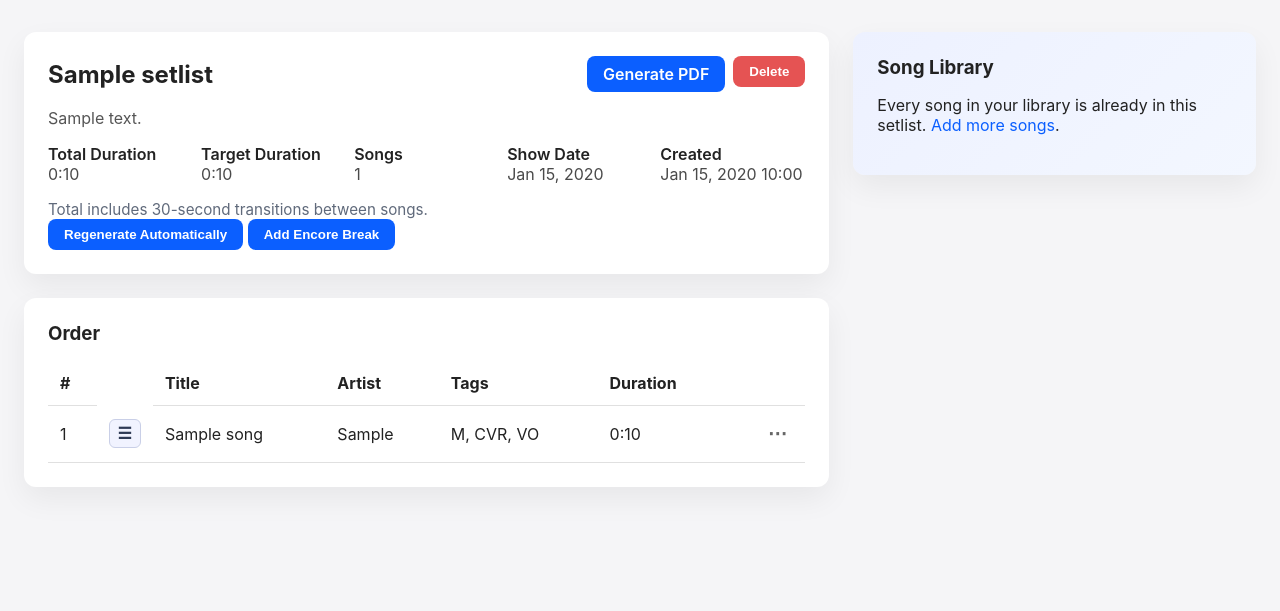
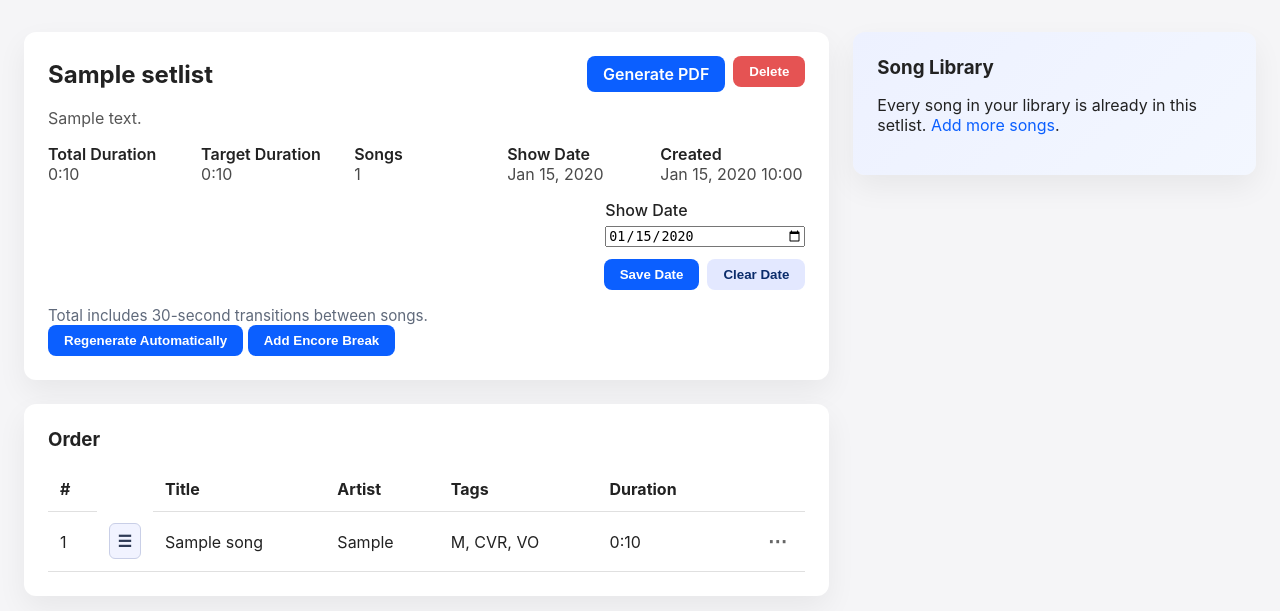
Before and after one commit to Mrjmbjmb/setlist-manager, a Flask app: page /setlists/1 in a window 1280 px wide; the page is wider, and only the part inside the window is pictured. Shown: the part 72-683 px from the top of that part. Run offline with Flask 3, Linux system fonts and the light colour scheme; tables that the repository leaves empty hold one stand-in row (values such as "Sample post").

Commit message:
ui fixes

```diff
--- a/setlist_manager/routes.py
+++ b/setlist_manager/routes.py
@@ -16,7 +16,7 @@ from flask import (
     url_for,
     send_file,
 )
-from sqlalchemy import func
+from sqlalchemy import case, func
 from sqlalchemy.orm import joinedload
 
 from .database import db
@@ -109,7 +109,14 @@ def _parse_duration(value: str) -> Optional[int]:
 
 @bp.route("/")
 def index():
-    setlists = Setlist.query.order_by(Setlist.created_at.desc()).all()
+    show_date_sort = case((Setlist.show_date.is_(None), 1), else_=0)
+    setlists = (
+        Setlist.query.order_by(
+            show_date_sort,
+            Setlist.show_date.desc(),
+            Setlist.created_at.desc(),
+        ).all()
+    )
     total_songs = Song.query.count()
     return render_template("index.html", setlists=setlists, total_songs=total_songs)
 
@@ -471,10 +478,19 @@ def create_setlist():
         description = request.form.get("description", "").strip()
         duration_raw = request.form.get("target_duration", "")
         action = request.form.get("action", "create")
+        show_date_raw = (request.form.get("show_date") or "").strip()
 
         if not name:
             flash("Setlist name is required.", "error")
             return redirect(url_for("setlists.create_setlist"))
+
+        show_date_value = None
+        if show_date_raw:
+            try:
+                show_date_value = datetime.strptime(show_date_raw, "%Y-%m-%d").date()
+            except ValueError:
+                flash("Show date must be in YYYY-MM-DD format.", "error")
+                return redirect(url_for("setlists.create_setlist"))
 
         target_duration = _parse_duration(duration_raw)
 
@@ -482,6 +498,7 @@ def create_setlist():
             name=name,
             description=description or None,
             target_duration_seconds=target_duration,
+            show_date=show_date_value,
         )
         db.session.add(setlist)
         db.session.flush()
@@ -527,6 +544,33 @@ def view_setlist(setlist_id: int):
         setlist=setlist,
         available_songs=available_songs,
     )
+
+
+@bp.post("/setlists/<int:setlist_id>/show-date")
+def update_show_date(setlist_id: int):
+    setlist = Setlist.query.get_or_404(setlist_id)
+    action = request.form.get("action", "save")
+
+    if action == "clear":
+        setlist.show_date = None
+        db.session.commit()
+        flash("Show date cleared.", "success")
+        return redirect(url_for("setlists.view_setlist", setlist_id=setlist.id))
+
+    show_date_raw = (request.form.get("show_date") or "").strip()
+    if not show_date_raw:
+        flash("Select a show date or clear the existing one.", "error")
+        return redirect(url_for("setlists.view_setlist", setlist_id=setlist.id))
+
+    try:
+        setlist.show_date = datetime.strptime(show_date_raw, "%Y-%m-%d").date()
+    except ValueError:
+        flash("Show date must be in YYYY-MM-DD format.", "error")
+        return redirect(url_for("setlists.view_setlist", setlist_id=setlist.id))
+
+    db.session.commit()
+    flash("Show date updated.", "success")
+    return redirect(url_for("setlists.view_setlist", setlist_id=setlist.id))
 
 
 @bp.route("/setlists/<int:setlist_id>/available-songs/search")
@@ -772,21 +816,25 @@ def remove_setlist_entry(setlist_id: int, entry_id: int):
         .first()
     )
     if entry is None:
+        if request.headers.get("X-Requested-With") == "XMLHttpRequest":
+            return jsonify({"status": "error", "message": "Song not found in this setlist."}), 404
         abort(404)
 
     song_title = entry.song.title
     db.session.delete(entry)
-    db.session.commit()
+    db.session.flush()
     _normalize_positions(setlist_id)
 
     # Handle AJAX request
     if request.headers.get("X-Requested-With") == "XMLHttpRequest":
-        return jsonify({
-            "status": "success",
-            "message": f'Removed "{song_title}" from setlist.'
-        })
+        return jsonify(
+            {
+                "status": "success",
+                "message": f'Removed "{song_title}" from the setlist.',
+            }
+        )
 
-    flash("Removed song from setlist.", "success")
+    flash(f'Removed "{song_title}" from the setlist.', "success")
     return redirect(url_for("setlists.view_setlist", setlist_id=setlist_id))
 
 
--- a/setlist_manager/static/setlist.js
+++ b/setlist_manager/static/setlist.js
@@ -1,17 +1,162 @@
 (() => {
     const tableBody = document.querySelector("[data-setlist-body]");
-    if (!tableBody) {
-        return;
-    }
+    const reorderUrl = tableBody?.dataset.reorderUrl || null;
 
-    const reorderUrl = tableBody.dataset.reorderUrl;
-    if (!reorderUrl) {
+    const actionSelector = "[data-entry-action]";
+    const menuSelector = "[data-entry-menu]";
+    const toggleSelector = "[data-entry-menu-toggle]";
+
+    const closeEntryMenus = () => {
+        document.querySelectorAll(`${menuSelector}.show`).forEach((menu) => {
+            menu.classList.remove("show");
+            const toggle = document.querySelector(
+                `${toggleSelector}[aria-controls="${menu.id}"]`
+            );
+            if (toggle) {
+                toggle.setAttribute("aria-expanded", "false");
+            }
+        });
+    };
+
+    const fallbackPost = (url) => {
+        const form = document.createElement("form");
+        form.method = "POST";
+        form.action = url;
+        form.style.display = "none";
+        document.body.appendChild(form);
+        form.submit();
+    };
+
+    const performEntryAction = (action, url) => {
+        if (!url) {
+            return;
+        }
+
+        const confirmations = {
+            "remove-song": "Remove this song from the setlist?",
+            "remove-encore": "Remove this encore break?",
+            "add-encore": "Add an encore break after this song?",
+        };
+
+        const confirmMessage = confirmations[action];
+        if (confirmMessage && !window.confirm(confirmMessage)) {
+            return;
+        }
+
+        fetch(url, {
+            method: "POST",
+            headers: {
+                "X-Requested-With": "XMLHttpRequest",
+                "Content-Type": "application/x-www-form-urlencoded",
+            },
+        })
+            .then((response) => {
+                if (!response.ok) {
+                    throw new Error(`Request failed with ${response.status}`);
+                }
+                return response.json();
+            })
+            .then((data) => {
+                if (!data || (data.status !== "success" && data.status !== "ok")) {
+                    throw new Error(data?.message || "Unexpected response from server.");
+                }
+                window.location.reload();
+            })
+            .catch((error) => {
+                console.error("Falling back to form submission after error:", error);
+                fallbackPost(url);
+            });
+    };
+
+    document.addEventListener("click", (event) => {
+        const actionButton = event.target.closest(actionSelector);
+        if (actionButton) {
+            event.preventDefault();
+            event.stopPropagation();
+            closeEntryMenus();
+            performEntryAction(
+                actionButton.dataset.entryAction,
+                actionButton.dataset.actionUrl
+            );
+            return;
+        }
+
+        const toggle = event.target.closest(toggleSelector);
+        if (toggle) {
+            event.preventDefault();
+            event.stopPropagation();
+            const menuId = toggle.getAttribute("aria-controls");
+            const menu = menuId ? document.getElementById(menuId) : null;
+            if (!menu) {
+                return;
+            }
+
+            const isOpen = menu.classList.contains("show");
+            closeEntryMenus();
+            if (!isOpen) {
+                menu.classList.add("show");
+                toggle.setAttribute("aria-expanded", "true");
+            }
+            return;
+        }
+
+        if (!event.target.closest(menuSelector)) {
+            closeEntryMenus();
+        }
+    });
+
+    document.addEventListener("keydown", (event) => {
+        if (event.key === "Escape") {
+            closeEntryMenus();
+        }
+    });
+
+    if (!tableBody || !reorderUrl) {
         return;
     }
 
     let draggedRow = null;
     let draggedEncoreRow = null;
     let initialOrder = [];
+    let hoverRow = null;
+    let hoverPosition = null;
+
+    const setHoverState = (row, position) => {
+        if (hoverRow === row && hoverPosition === position) {
+            return;
+        }
+
+        if (hoverRow) {
+            hoverRow.classList.remove("drag-target-before", "drag-target-after");
+        }
+
+        hoverRow = row;
+        hoverPosition = position;
+
+        if (hoverRow) {
+            hoverRow.classList.add(
+                position === "before" ? "drag-target-before" : "drag-target-after"
+            );
+        }
+    };
+
+    const clearHoverState = () => {
+        if (hoverRow) {
+            hoverRow.classList.remove("drag-target-before", "drag-target-after");
+            hoverRow = null;
+            hoverPosition = null;
+        }
+    };
+
+    const maybeAutoScroll = (clientY) => {
+        const margin = 60;
+        const speed = 15;
+        if (clientY < margin) {
+            window.scrollBy({ top: -speed, behavior: "auto" });
+        } else if (clientY > window.innerHeight - margin) {
+            window.scrollBy({ top: speed, behavior: "auto" });
+        }
+    };
 
     const getEncoreRow = (row) => {
         const previous = row.previousElementSibling;
@@ -101,24 +246,23 @@
         event.dataTransfer.effectAllowed = "move";
         event.dataTransfer.setData("text/plain", row.dataset.entryId);
 
-        // Add visual feedback to the drag handle
-        handle.style.transform = 'scale(1.1)';
-        handle.style.background = '#e7efff';
+        handle.style.transform = "scale(1.1)";
+        handle.style.background = "#e7efff";
     });
 
     tableBody.addEventListener("dragend", () => {
         if (draggedRow) {
             draggedRow.classList.remove("dragging");
-
-            // Reset drag handle styling
-            const handle = draggedRow.querySelector('[data-drag-handle]');
+            const handle = draggedRow.querySelector("[data-drag-handle]");
             if (handle) {
-                handle.style.transform = '';
-                handle.style.background = '';
+                handle.style.transform = "";
+                handle.style.background = "";
             }
         }
+
         draggedRow = null;
         draggedEncoreRow = null;
+        clearHoverState();
     });
 
     tableBody.addEventListener("dragover", (event) => {
@@ -127,25 +271,51 @@
         }
         event.preventDefault();
         event.dataTransfer.dropEffect = "move";
+        maybeAutoScroll(event.clientY);
 
-        const targetRow = event.target.closest("tr[data-entry-id]");
+        let targetRow = event.target.closest("tr[data-entry-id]");
+        let forceBefore = false;
+
+        if (!targetRow) {
+            const encoreRow = event.target.closest("tr.encore-break");
+            if (encoreRow) {
+                const nextRow = encoreRow.nextElementSibling;
+                if (nextRow && nextRow.matches("tr[data-entry-id]")) {
+                    targetRow = nextRow;
+                    forceBefore = true;
+                }
+            }
+        }
+
         if (!targetRow) {
             placeRow(draggedRow, null);
+            const rows = tableBody.querySelectorAll("tr[data-entry-id]");
+            if (rows.length) {
+                setHoverState(rows[rows.length - 1], "after");
+            } else {
+                clearHoverState();
+            }
             return;
         }
 
         if (targetRow === draggedRow) {
+            clearHoverState();
             return;
         }
 
-        const rect = targetRow.getBoundingClientRect();
-        const offset = event.clientY - rect.top;
-        const insertBefore = offset < rect.height / 2;
+        let insertBefore = forceBefore;
+        if (!insertBefore) {
+            const rect = targetRow.getBoundingClientRect();
+            const offset = event.clientY - rect.top;
+            insertBefore = offset < rect.height / 2;
+        }
 
         if (insertBefore) {
             placeRow(draggedRow, targetRow);
+            setHoverState(targetRow, "before");
         } else {
             placeRow(draggedRow, targetRow.nextElementSibling);
+            setHoverState(targetRow, "after");
         }
     });
 
@@ -155,11 +325,11 @@
         }
         event.preventDefault();
 
+        clearHoverState();
         updatePositionCells();
         persistOrder();
     });
 
-    // Prevent dragging from triggering on interactive elements other than the handle.
     tableBody.querySelectorAll("button, a").forEach((element) => {
         element.addEventListener("dragstart", (event) => {
             if (!event.target.closest("[data-drag-handle]")) {
--- a/setlist_manager/static/style.css
+++ b/setlist_manager/static/style.css
@@ -477,6 +477,11 @@ button:disabled,
 .drag-cell {
     width: 3rem;
     text-align: center;
+    cursor: grab;
+}
+
+.drag-cell:active {
+    cursor: grabbing;
 }
 
 .drag-handle {
@@ -487,6 +492,11 @@ button:disabled,
     padding: 0.25rem 0.5rem;
     font-size: 1rem;
     color: #2e3a55;
+    display: flex;
+    align-items: center;
+    justify-content: center;
+    width: 100%;
+    min-height: 2.25rem;
 }
 
 .drag-handle:focus {
@@ -520,6 +530,14 @@ tr.dragging {
     background: #e7efff;
     border-color: #b8dfff;
     transform: translateY(-1px);
+}
+
+tr.drag-target-before td {
+    box-shadow: inset 0 2px 0 #0b5fff;
+}
+
+tr.drag-target-after td {
+    box-shadow: inset 0 -2px 0 #0b5fff;
 }
 
 .encore-break td {
@@ -639,6 +657,34 @@ textarea {
 
 .inline-form {
     display: inline-block;
+}
+
+.show-date-form {
+    display: flex;
+    flex-wrap: wrap;
+    align-items: flex-end;
+    gap: 0.75rem;
+    margin-bottom: 1rem;
+}
+
+.show-date-form label {
+    flex: 1;
+    min-width: 200px;
+    margin: 0;
+}
+
+.show-date-buttons {
+    display: flex;
+    gap: 0.5rem;
+}
+
+.secondary-button {
+    background: #e3e8ff;
+    color: #0b2c6b;
+}
+
+.secondary-button:hover {
+    background: #cfd7ff;
 }
 
 .link-button {
--- a/setlist_manager/templates/base.html
+++ b/setlist_manager/templates/base.html
@@ -70,7 +70,7 @@
     <script>
     // Dropdown functionality with viewport detection
     document.addEventListener('DOMContentLoaded', function() {
-        const dropdowns = document.querySelectorAll('.dropdown');
+        const dropdowns = document.querySelectorAll('.site-header nav .dropdown');
 
         dropdowns.forEach(dropdown => {
             const toggle = dropdown.querySelector('.dropdown-toggle');
--- a/setlist_manager/templates/setlist_detail.html
+++ b/setlist_manager/templates/setlist_detail.html
@@ -45,6 +45,29 @@
                     <dd>{{ setlist.created_at.strftime('%b %d, %Y %H:%M') }}</dd>
                 </div>
             </dl>
+            <form
+                method="post"
+                action="{{ url_for('setlists.update_show_date', setlist_id=setlist.id) }}"
+                class="show-date-form"
+            >
+                <label for="show-date-input">
+                    Show Date
+                    <input
+                        type="date"
+                        id="show-date-input"
+                        name="show_date"
+                        value="{{ setlist.show_date.isoformat() if setlist.show_date else '' }}"
+                    >
+                </label>
+                <div class="show-date-buttons">
+                    <button type="submit" name="action" value="save">Save Date</button>
+                    {% if setlist.show_date %}
+                        <button type="submit" name="action" value="clear" class="secondary-button">
+                            Clear Date
+                        </button>
+                    {% endif %}
+                </div>
+            </form>
             {% if setlist.entries %}
                 {% set encore_breaks = setlist.encore_break_count %}
                 <p class="hint">
@@ -94,7 +117,9 @@
                             <tr data-entry-id="{{ entry.id }}">
                                 <td data-position-cell>{{ loop.index }}</td>
                                 <td class="drag-cell">
-                                    <button type="button" data-drag-handle draggable="true" class="drag-handle" aria-label="Drag to reorder">☰</button>
+                                    <button type="button" data-drag-handle draggable="true" class="drag-handle" aria-label="Drag to reorder">
+                                        ☰
+                                    </button>
                                 </td>
                                 <td>{{ entry.song.title }}</td>
                                 <td>{{ entry.song.artist }}</td>
@@ -107,24 +132,54 @@
                                 </td>
                                 <td>{{ entry.song.duration_label }}</td>
                                 <td class="actions">
-                                    <div class="dropdown">
-                                        <button class="dropdown-toggle" onclick="toggleDropdown(event, 'dropdown-{{ entry.id }}')">
+                                    <div class="dropdown entry-actions">
+                                        <button
+                                            type="button"
+                                            class="dropdown-toggle"
+                                            data-entry-menu-toggle
+                                            aria-haspopup="true"
+                                            aria-expanded="false"
+                                            aria-controls="entry-menu-{{ entry.id }}"
+                                        >
                                             <span aria-hidden="true">⋯</span>
                                             <span class="sr-only">Actions</span>
                                         </button>
-                                        <div id="dropdown-{{ entry.id }}" class="dropdown-menu">
+                                        <div
+                                            id="entry-menu-{{ entry.id }}"
+                                            class="dropdown-menu"
+                                            data-entry-menu
+                                            role="menu"
+                                        >
                                             {% if entry.starts_encore %}
-                                                <button class="dropdown-item" onclick="removeEncore('{{ url_for('setlists.remove_encore_break', setlist_id=setlist.id, entry_id=entry.id) }}')">
+                                                <button
+                                                    type="button"
+                                                    class="dropdown-item"
+                                                    data-entry-action="remove-encore"
+                                                    data-action-url="{{ url_for('setlists.remove_encore_break', setlist_id=setlist.id, entry_id=entry.id) }}"
+                                                    role="menuitem"
+                                                >
                                                     <span class="dropdown-icon">🎭</span>
                                                     Remove Encore Break
                                                 </button>
                                             {% else %}
-                                                <button class="dropdown-item" onclick="addEncore('{{ url_for('setlists.add_encore_break_at_position', setlist_id=setlist.id, entry_id=entry.id) }}')">
+                                                <button
+                                                    type="button"
+                                                    class="dropdown-item"
+                                                    data-entry-action="add-encore"
+                                                    data-action-url="{{ url_for('setlists.add_encore_break_at_position', setlist_id=setlist.id, entry_id=entry.id) }}"
+                                                    role="menuitem"
+                                                >
                                                     <span class="dropdown-icon">➕</span>
                                                     Add Encore Break
                                                 </button>
                                             {% endif %}
-                                            <button class="dropdown-item danger-item" onclick="removeSong('{{ url_for('setlists.remove_setlist_entry', setlist_id=setlist.id, entry_id=entry.id) }}')">
+                                            <button
+                                                type="button"
+                                                class="dropdown-item danger-item"
+                                                data-entry-action="remove-song"
+                                                data-action-url="{{ url_for('setlists.remove_setlist_entry', setlist_id=setlist.id, entry_id=entry.id) }}"
+                                                role="menuitem"
+                                            >
                                                 <span class="dropdown-icon">🗑️</span>
                                                 Remove Song
                                             </button>
@@ -186,120 +241,4 @@
 {% block scripts %}
 <script src="{{ url_for('static', filename='setlist.js') }}" defer></script>
 <script src="{{ url_for('static', filename='song-browser.js') }}" defer></script>
-<script>
-// Dropdown menu functionality
-function toggleDropdown(event, dropdownId) {
-    event.preventDefault();
-    event.stopPropagation();
-
-    const dropdown = document.getElementById(dropdownId);
-    const allDropdowns = document.querySelectorAll('.dropdown-menu');
-
-    // Close all other dropdowns
-    allDropdowns.forEach(d => {
-        if (d.id !== dropdownId) {
-            d.classList.remove('show');
-        }
-    });
-
-    // Toggle current dropdown
-    dropdown.classList.toggle('show');
-}
-
-// Close dropdowns when clicking outside
-document.addEventListener('click', function(event) {
-    const dropdowns = document.querySelectorAll('.dropdown-menu');
-    dropdowns.forEach(dropdown => {
-        if (!dropdown.contains(event.target)) {
-            dropdown.classList.remove('show');
-        }
-    });
-});
-
-// Handle song and encore removal
-function removeSong(url) {
-    if (confirm('Remove this song from the setlist?')) {
-        fetch(url, {
-            method: 'POST',
-            headers: {
-                'X-Requested-With': 'XMLHttpRequest',
-                'Content-Type': 'application/x-www-form-urlencoded'
-            }
-        })
-        .then(response => response.json())
-        .then(data => {
-            if (data.status === 'success') {
-                window.location.reload();
-            } else {
-                alert('Error removing song: ' + data.message);
-            }
-        })
-        .catch(error => {
-            console.error('Error:', error);
-            // Fallback to form submission
-            window.location.href = url;
-        });
-    }
-}
-
-function removeEncore(url) {
-    if (confirm('Remove this encore break?')) {
-        fetch(url, {
-            method: 'POST',
-            headers: {
-                'X-Requested-With': 'XMLHttpRequest',
-                'Content-Type': 'application/x-www-form-urlencoded'
-            }
-        })
-        .then(response => response.json())
-        .then(data => {
-            if (data.status === 'success') {
-                window.location.reload();
-            } else {
-                alert('Error removing encore: ' + data.message);
-            }
-        })
-        .catch(error => {
-            console.error('Error:', error);
-            // Fallback to form submission
-            window.location.href = url;
-        });
-    }
-}
-
-function addEncore(url) {
-    if (confirm('Add an encore break after this song?')) {
-        fetch(url, {
-            method: 'POST',
-            headers: {
-                'X-Requested-With': 'XMLHttpRequest',
-                'Content-Type': 'application/x-www-form-urlencoded'
-            }
-        })
-        .then(response => response.json())
-        .then(data => {
-            if (data.status === 'success') {
-                window.location.reload();
-            } else {
-                alert('Error adding encore: ' + data.message);
-            }
-        })
-        .catch(error => {
-            console.error('Error:', error);
-            // Fallback to form submission
-            window.location.href = url;
-        });
-    }
-}
-
-// Close dropdowns on escape key
-document.addEventListener('keydown', function(event) {
-    if (event.key === 'Escape') {
-        const dropdowns = document.querySelectorAll('.dropdown-menu.show');
-        dropdowns.forEach(dropdown => {
-            dropdown.classList.remove('show');
-        });
-    }
-});
-</script>
 {% endblock %}
--- a/setlist_manager/templates/setlist_form.html
+++ b/setlist_manager/templates/setlist_form.html
@@ -15,6 +15,10 @@
         <label>
             Description
             <textarea name="description" rows="3" placeholder="Optional notes for the band or show."></textarea>
+        </label>
+        <label>
+            Show Date
+            <input type="date" name="show_date" placeholder="YYYY-MM-DD">
         </label>
         <label>
             Target Duration (mm:ss or minutes)
```
Also changed, not shown: test.png (added).
